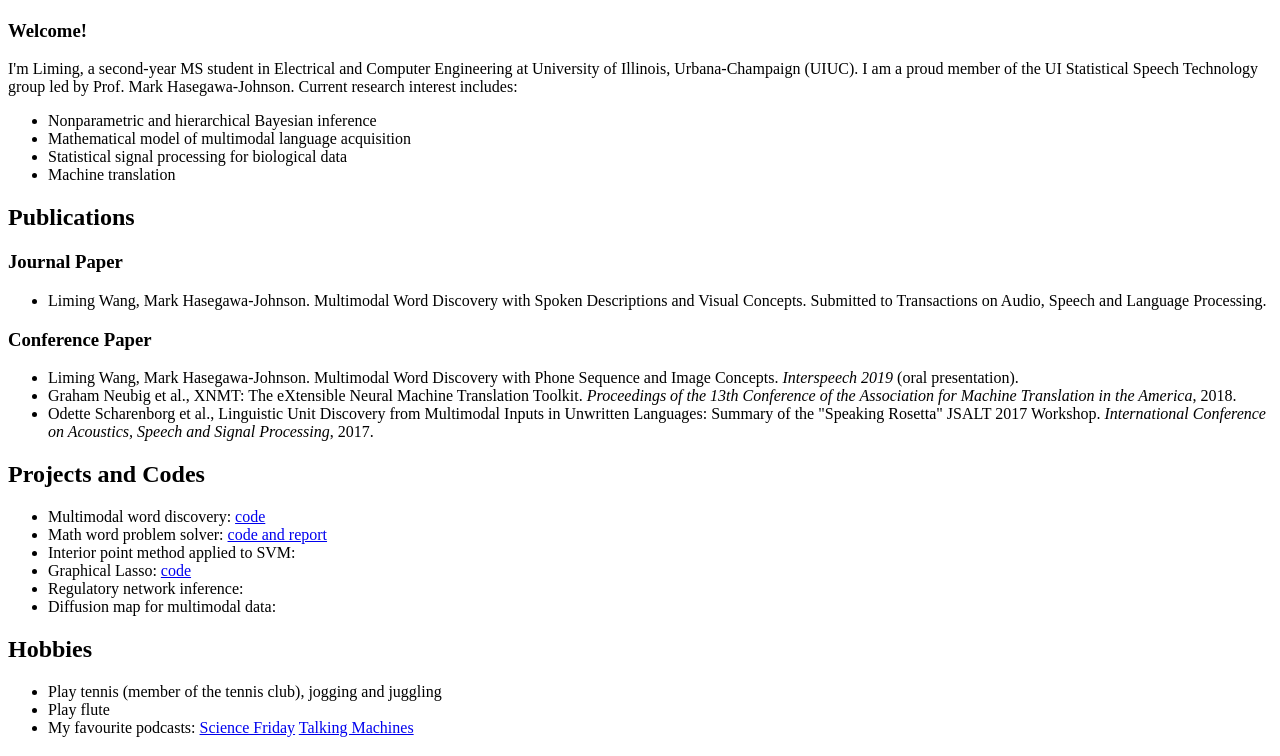
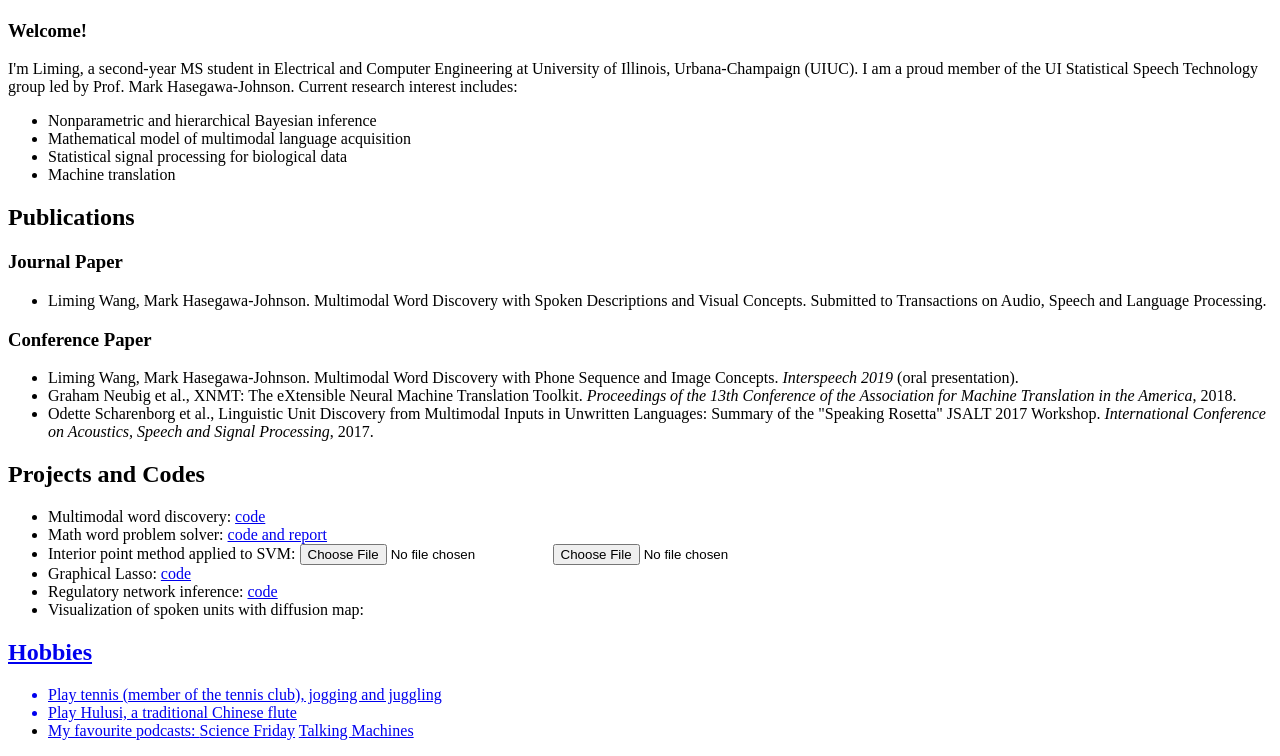
Before and after one commit to lwang114/lwang114.github.io, a plain HTML site: page index.html in a window 1280 px wide. Shown: the part 570-1326 px from the top of the page. Drawn offline with Linux system fonts and the light colour scheme.

Commit message:
new links

```diff
--- a/index.html
+++ b/index.html
@@ -4,7 +4,7 @@
 </section>
 
 <section>
-  <img src="liming.jpg"
+  <img src="images/liming.jpg"
   width="350" height="500" alt="Liming">
   <h3>Welcome!</h3>
   <p>
@@ -44,10 +44,10 @@
     <ul>
       <li> Multimodal word discovery: <a href="https://github.com/lwang114/MultimodalWordDiscovery">code</a></li>
       <li> Math word problem solver: <a href="https://github.com/wangxr14/Algebraic-Word-Problem-Solver">code and report</a></li>
-      <li> Interior point method applied to SVM: </li>
+      <li> Interior point method applied to SVM: <input type="file" name="svm.py"><input type="file" name="dataset.csv"></li>
       <li> Graphical Lasso: <a href="https://github.com/lwang114/GraphicalLasso/">code</a></li>
-      <li> Regulatory network inference: </li>
-      <li> Diffusion map for multimodal data: </li>
+      <li> Regulatory network inference: <a href="https://github.com/lwang114/RegulatoryNetworkInference">code</a></li>
+      <li> Visualization of spoken units with diffusion map: <a href="https:"></li>
     <ul>
 </section>
 
@@ -55,7 +55,7 @@
   <h2> Hobbies </h2>
   <ul>
     <li> Play tennis (member of the tennis club), jogging and juggling
-    <li> Play flute
+    <li> Play Hulusi, a traditional Chinese flute
     <li> My favourite podcasts:
     <a href="https://www.sciencefriday.com">Science Friday</a>
     <a href="https://www.thetalkingmachines.com">Talking Machines</a>
```
